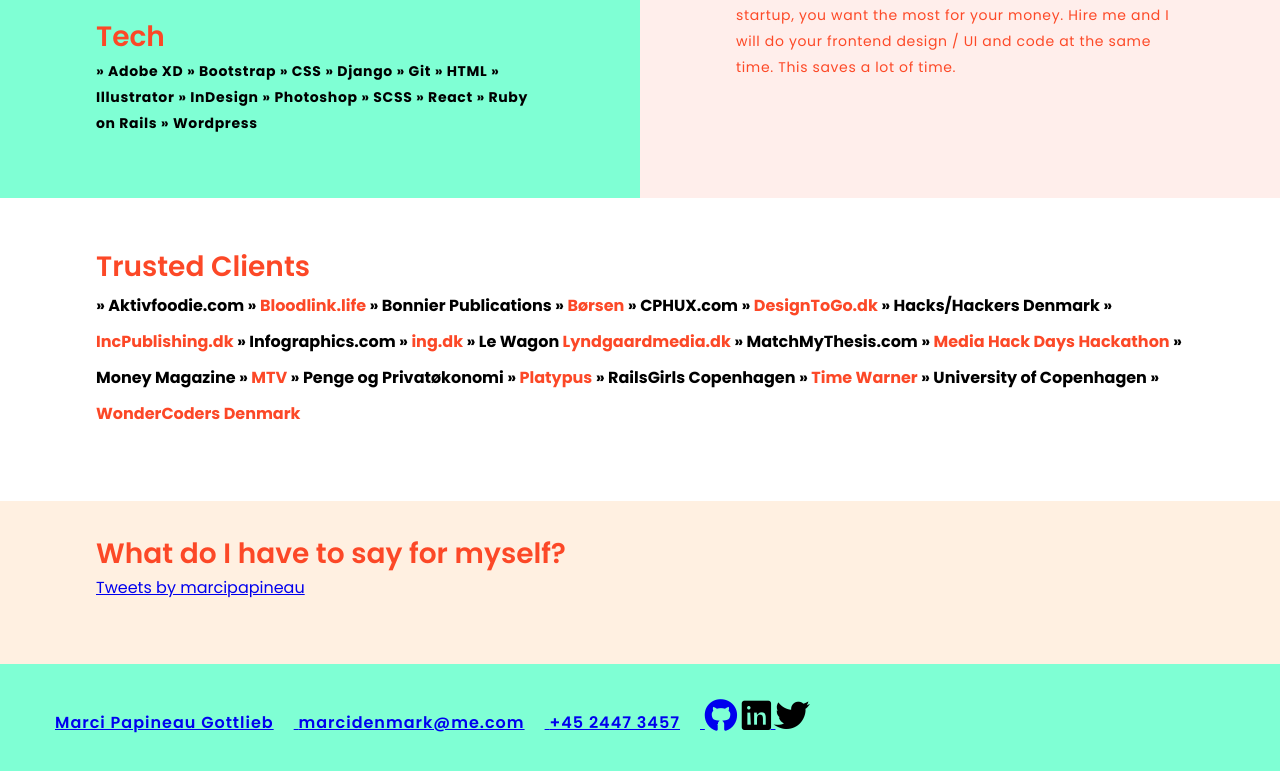
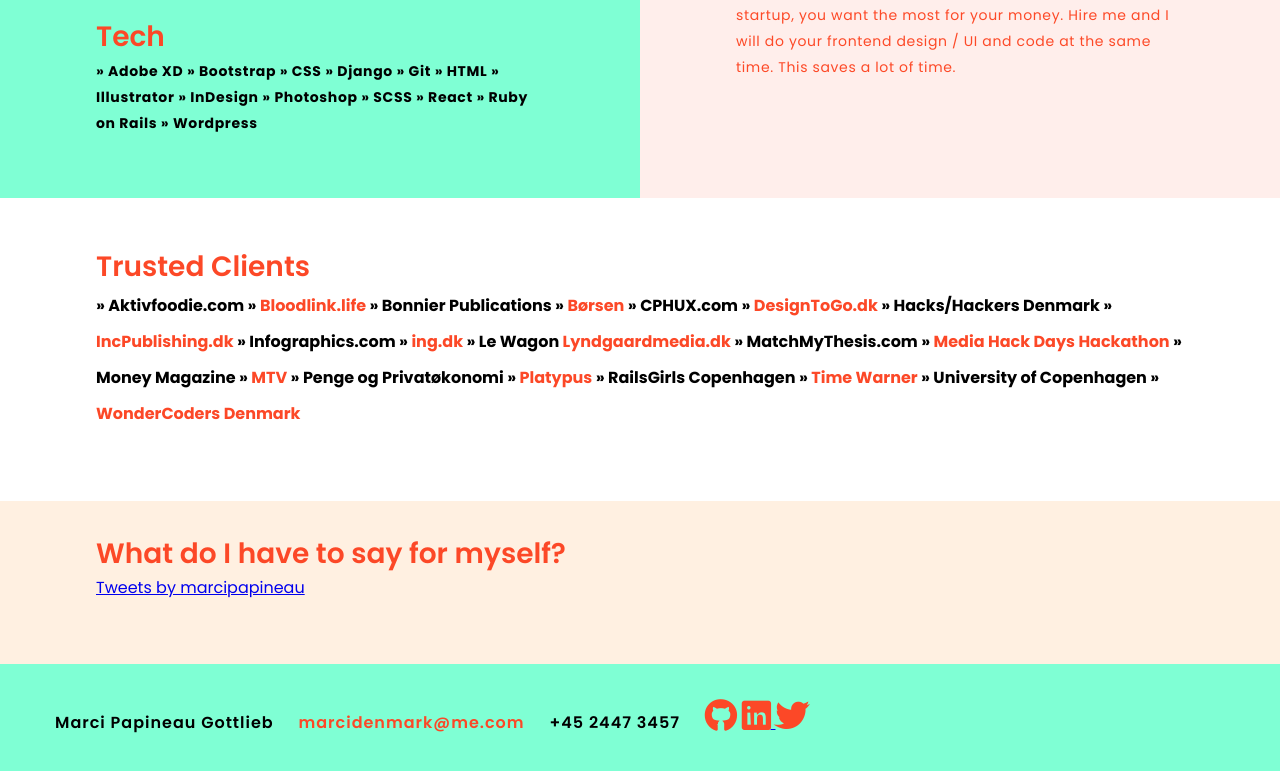
Before and after one commit to marcidenmark/marcipapineaudotcom, a website: page index.html in a window 1280 px wide. Shown: the part 5392-6163 px from the top of the page. Drawn offline with Linux system fonts and the light colour scheme.

Commit message:
typography updates -bottom boxes

```diff
--- a/css/Components/navbar-footer.css
+++ b/css/Components/navbar-footer.css
@@ -29,9 +29,3 @@
 	padding: 20px 15px;
 	vertical-align: baseline;
 }
-
-@media only screen and (max-width: 600px) {
-	.footer {
-		text-align: center;
-	}
-}
--- a/index.html
+++ b/index.html
@@ -469,22 +469,21 @@
 
   <div class="navbar-4-container flex-end footer">
     <ul>
-      <a href="#">
-        <li>Marci Papineau Gottlieb</li>
-      </a>
-      <a href="#">
+
+      <li class="nav">Marci Papineau Gottlieb</li>
+
+      <a href="#" class="nav">
         <li>marcidenmark@me.com</li>
       </a>
-      <a href="#">
-        <li>+45 2447 3457</li>
-      </a>
+
+        <li class="nav">+45 2447 3457</li>
       <a href="https://www.github.com/marcidenmark " target="_blank ">
-          <i class="fab fa-github fa-2x "></i></a>
+          <i class="fab fa-github fa-2x " style="color:#fc4827;"></i></a>
        <a href="https://www.linkedin.com/in/marcidenmark/" target="_blank">
-            <i class="fab fa-linkedin fa-2x black"></i>
+            <i class="fab fa-linkedin fa-2x "style="color:#fc4827;"></i>
           </a>
           <a href="https://twitter.com/marcipapineau" target="_blank">
-            <i class="fab fa-twitter fa-2x black"></i>
+            <i class="fab fa-twitter fa-2x " style="color:#fc4827;"> </i>
           </a>
 
 
```
Also changed, not shown: css/Components/typography.css (+0 -7 lines).
